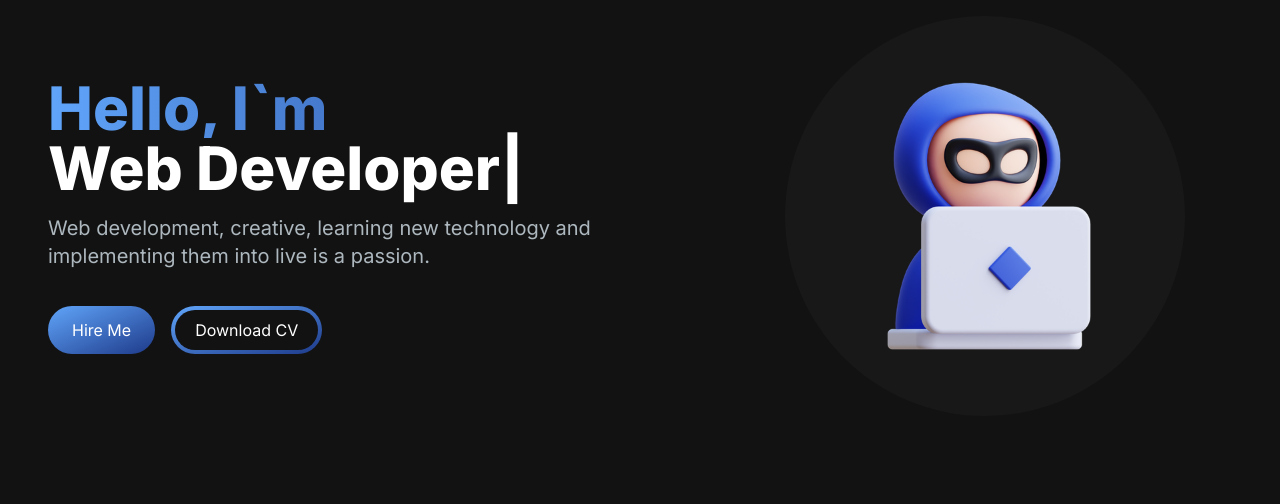
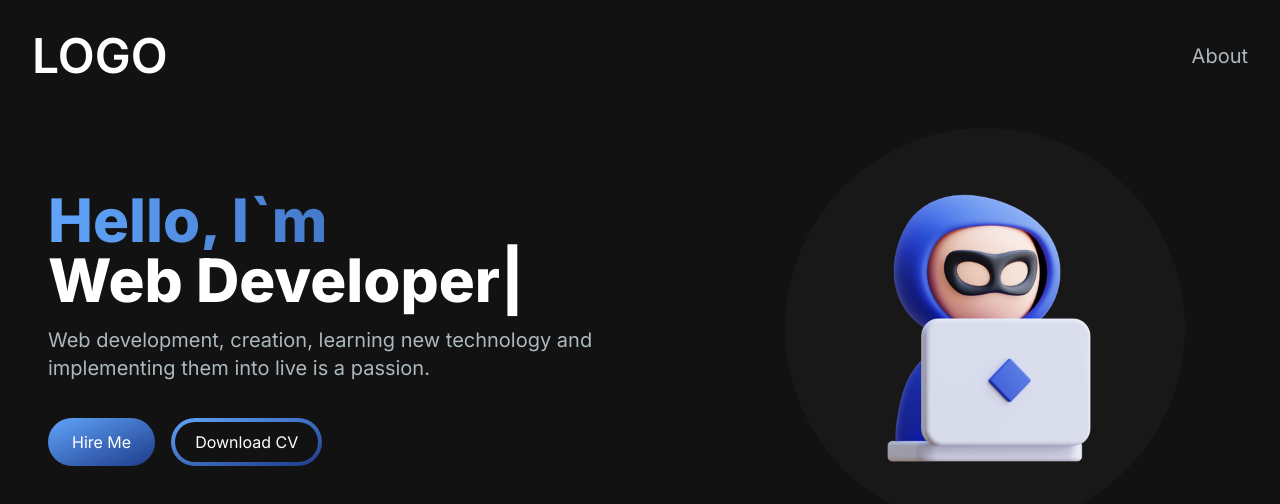
Before and after one commit to Saoa35/my-portfolio-website, a Next.js app: page / in a window 1280 px wide. Shown: the top 504 px of the page. Built offline with nearby package versions, Linux system fonts and the light colour scheme.

Commit message:
+ created NavLink comp.

```diff
--- a/src/app/components/HeroSection.jsx
+++ b/src/app/components/HeroSection.jsx
@@ -28,7 +28,7 @@ export const HeroSection = () => {
             />
           </h1>
           <p className="text-[#ADB7BE] text-base sm:text-lg mb-6 lg:text-xl">
-            Web development, creative, learning new technology and implementing
+            Web development, creation, learning new technology and implementing
             them into live is a passion.
           </p>
           <div>
--- a/src/app/components/NavBar.jsx
+++ b/src/app/components/NavBar.jsx
@@ -1,6 +1,6 @@
 import React from "react";
+import Link from "next/link";
 import Image from "next/image";
-import Link from "next/link";
 
 export const NavBar = () => {
   return (
@@ -9,6 +9,18 @@ export const NavBar = () => {
         <Link className="text-5xl text-white font-semibold" href="/">
           LOGO
         </Link>
+        <div className="menu hidden md:block md:w-auto" id="navbar">
+          <ul>
+            <li>
+              <Link
+                className="block py-2 pl-3 pr-4 text-[#ADB7BE] sm:text-xl rounded md:p-0 hover:text-white"
+                href={"#about"}
+              >
+                About
+              </Link>
+            </li>
+          </ul>
+        </div>
       </div>
     </nav>
   );
--- /dev/null
+++ b/src/app/components/NavLink.jsx
@@ -0,0 +1,7 @@
+import React from "react";
+import Link from "next/link";
+import Image from "next/image";
+
+export const NavLink = () => {
+  return <div></div>;
+};
--- a/src/app/page.js
+++ b/src/app/page.js
@@ -1,9 +1,11 @@
 import Image from "next/image";
 import { HeroSection } from "./components/HeroSection";
+import { NavBar } from "./components/NavBar";
 
 export default function Home() {
   return (
     <main className="flex min-h-screen flex-col bg-[#121212]">
+      <NavBar />
       <div className="container mx-auto px-12 py-4">
         <HeroSection />
       </div>
```
